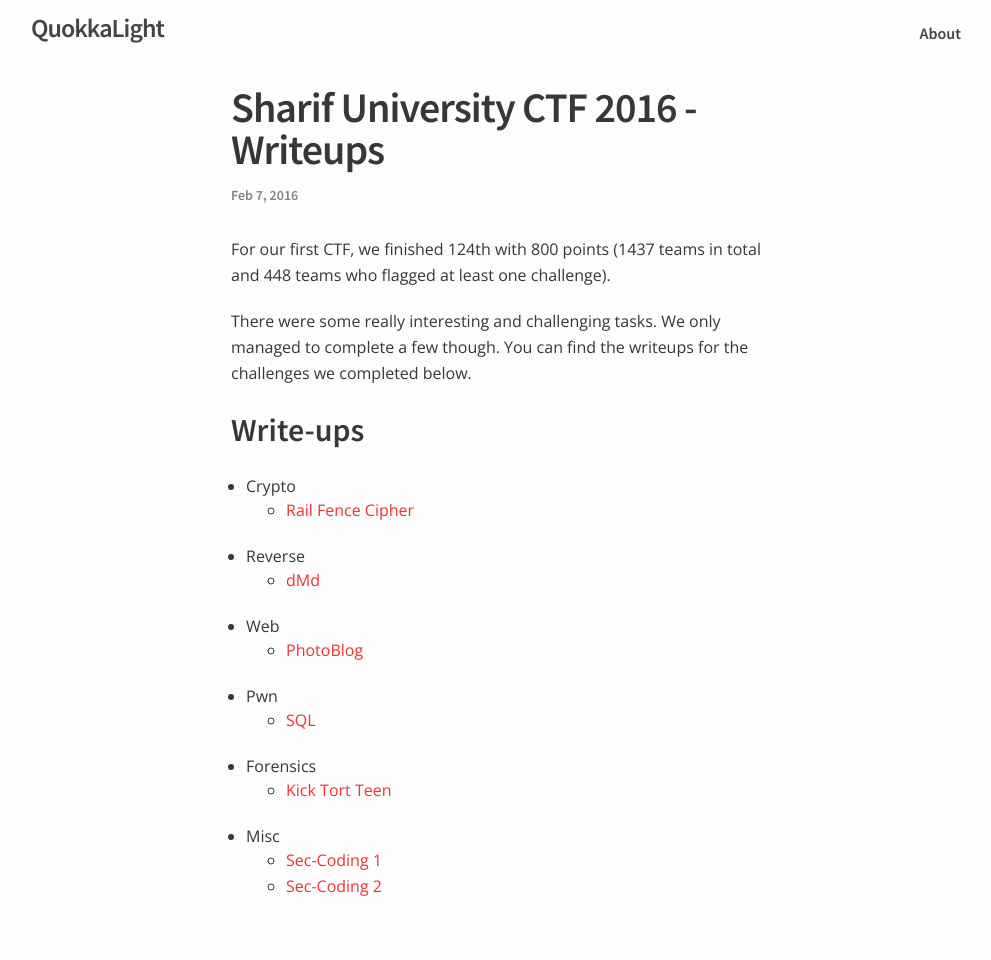
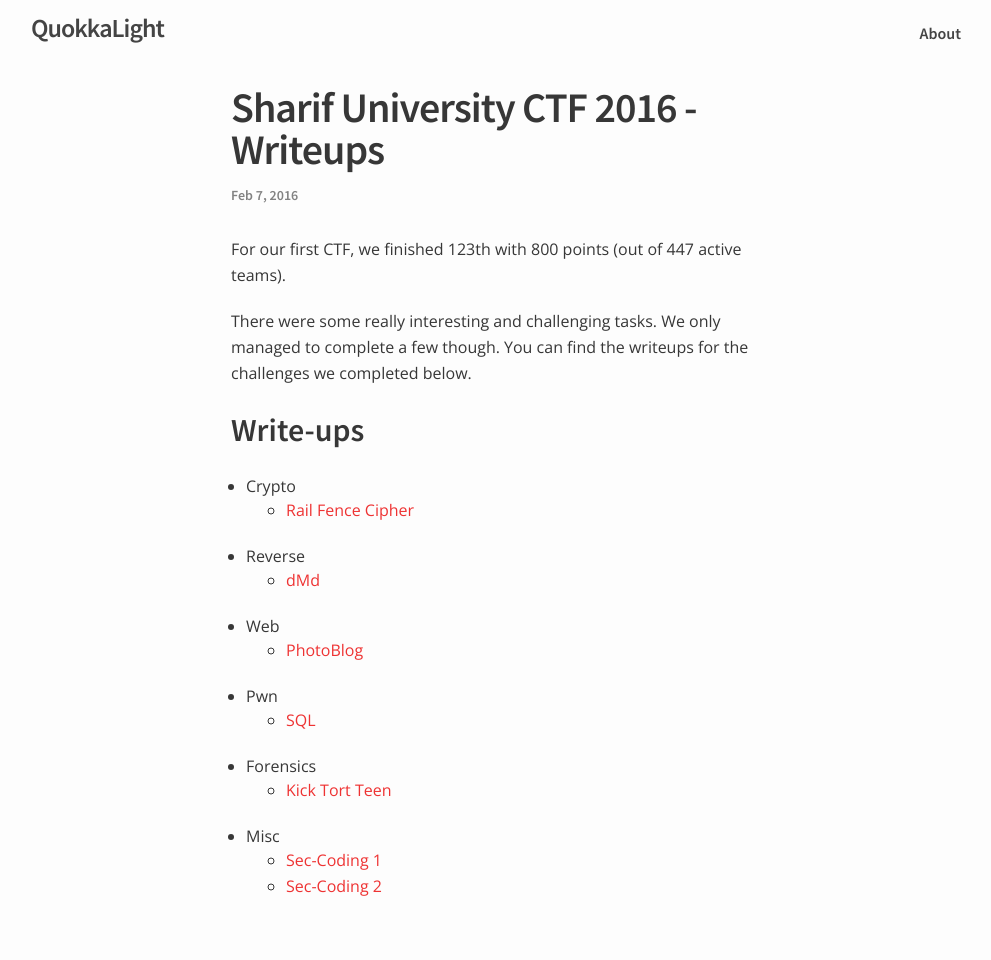
Before and after one commit to QuokkaLight/quokkalight.github.io, a Jekyll site: the page built from _posts/2016-02-07-sharif-ctf.md, in a window 1280 px wide. Shown: the whole page, without its empty margins (139-1130 px from the left). Built offline with Jekyll 4.4.1, drawn with Linux system fonts in a browser that asks for light colours.

```diff
--- a/_config.yml
+++ b/_config.yml
@@ -9,7 +9,7 @@ url: "http://quokkalight.github.io" # the base hostname & protocol for your site
 twitter_username: Quokka_Light
 github_username:  QuokkaLight
 twitter:  https://twitter.com/QuokkaLight
-ctftime:  https://ctftime.org/team/21913
+ctftime:  https://ctftime.org/team/22075
 
 # Build settings
 markdown: kramdown
--- a/_posts/2016-02-07-sharif-ctf.md
+++ b/_posts/2016-02-07-sharif-ctf.md
@@ -5,7 +5,7 @@ date:   2016-02-07 13:57:42
 categories: ctf writeups sharif
 ---
 
-For our first CTF, we finished 124th with 800 points (1437 teams in total and 448 teams who flagged at least one challenge).
+For our first CTF, we finished 123th with 800 points (out of 447 active teams).
 
 There were some really interesting and challenging tasks. We only managed to
 complete a few though. You can find the writeups for the challenges we completed below.
```
